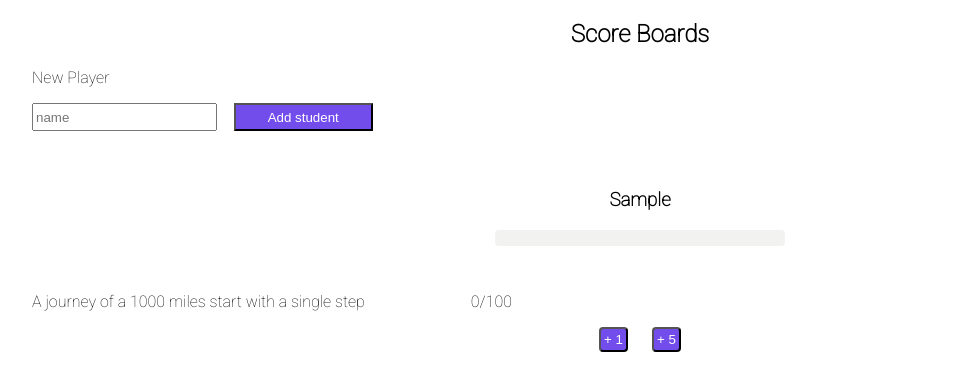
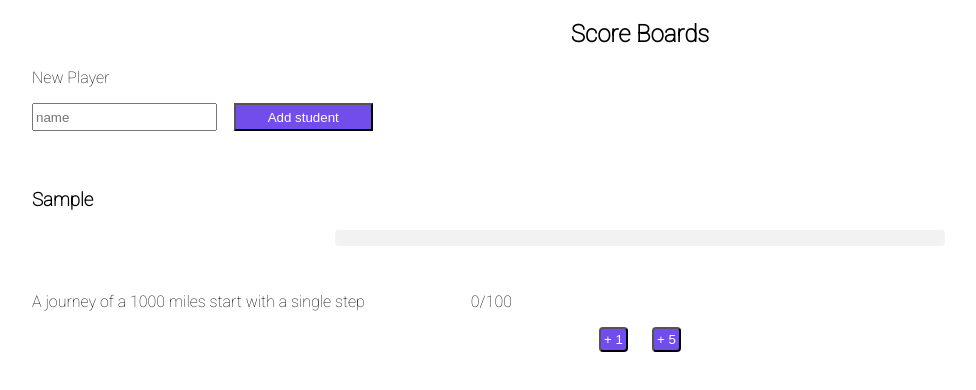
Before and after one commit to luizfiorentino/scoreboard-challenge, a React (Create React App) app: page / in a window 1280 px wide. Both pictures are taken after typing "Sample" into the empty fields and a click on the button "Add student". Shown: the top 390 px of the page, without its empty margins (0-976 px from the left). Built offline with nearby package versions, Linux system fonts and the light colour scheme.

Commit message:
styling and score shown as an integer

```diff
--- a/src/scoreboard/Scoreboard.jsx
+++ b/src/scoreboard/Scoreboard.jsx
@@ -31,7 +31,7 @@ export default function Scoreboard(props) {
   //console.log("score, message:", score, message);
   const displayMessage = message;
 
-  const width = (props.score / 100) * 290;
+  const width = (props.score / 100) * 610;
 
   return (
     <div className="App">
@@ -52,7 +52,7 @@ export default function Scoreboard(props) {
       <div className="body">
         <div className="msg-and-score">
           <p>{displayMessage}</p>
-          <p>{props.score}/100</p>
+          <p>{Math.round(props.score)}/100</p>
         </div>{" "}
         <div className="buttons">
           {props.score >= 10 ? (
--- a/src/scoreboard/styles.css
+++ b/src/scoreboard/styles.css
@@ -2,6 +2,7 @@
 
 .scoreboard-main {
   font-family: "Roboto", sans-serif;
+  /* margin: 0 auto; */
 }
 
 .scoreboard-title {
@@ -31,6 +32,8 @@
 
 .name {
   margin-top: 2rem;
+  display: flex;
+  margin-left: 2rem;
 }
 
 .msg-and-score {
@@ -49,7 +52,7 @@
 }
 
 .container {
-  width: 20rem;
+  width: 40rem;
   margin: 0 auto;
   position: relative;
   top: 50%;
```
